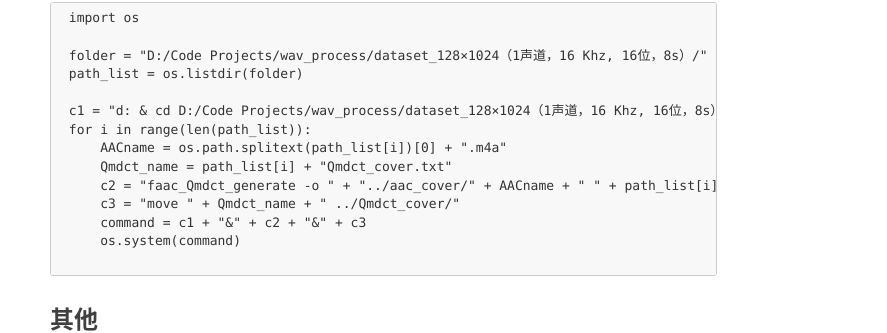
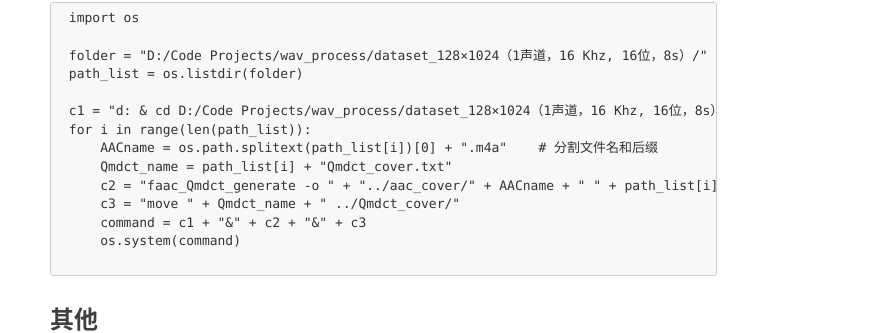
Before and after one commit to LeeeLiu/leeeliu.github.io, a Jekyll site: the page built from _posts/2019-09-09-python处理文本、音频.md, in a window 1280 px wide and 900 px high, scrolled down 1202 px. Shown: the part 250-583 px from the top of the window, without its empty margins (255-1142 px from the left). Built offline with Jekyll 4.4.1, drawn with Linux system fonts in a browser that asks for light colours; nearby versions of some CDN libraries; comment, search, counter and statistics services are not loaded.

Commit message:
Update 2019-09-09-python处理文本、音频.md

```diff
--- a/_posts/2019-09-09-python处理文本、音频.md
+++ b/_posts/2019-09-09-python处理文本、音频.md
@@ -67,7 +67,7 @@ for file in files1:         #遍历文件夹
 
     c1 = "d: & cd D:/Code Projects/wav_process/dataset_128×1024（1声道，16 Khz, 16位，8s）"
     for i in range(len(path_list)):
-        AACname = os.path.splitext(path_list[i])[0] + ".m4a"
+        AACname = os.path.splitext(path_list[i])[0] + ".m4a"    # 分割文件名和后缀
         Qmdct_name = path_list[i] + "Qmdct_cover.txt"
         c2 = "faac_Qmdct_generate -o " + "../aac_cover/" + AACname + " " + path_list[i]
         c3 = "move " + Qmdct_name + " ../Qmdct_cover/"
```
